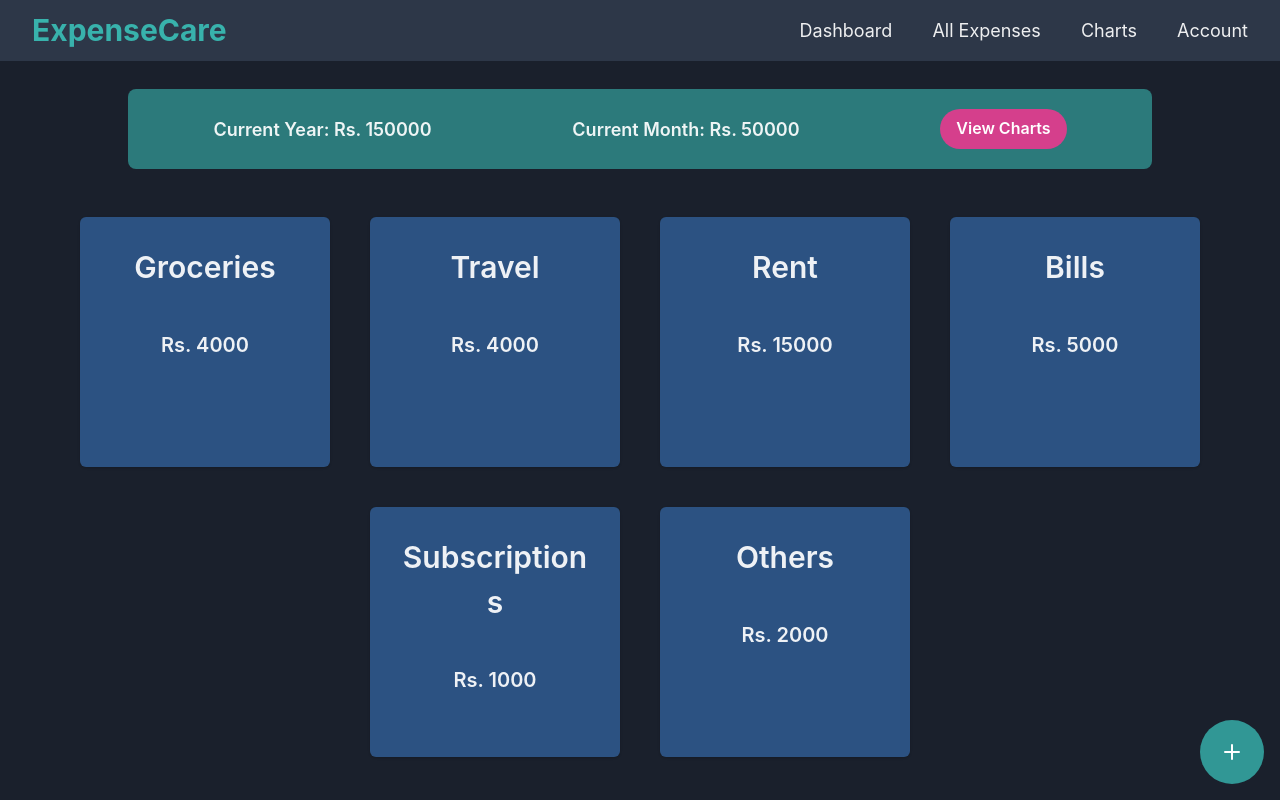
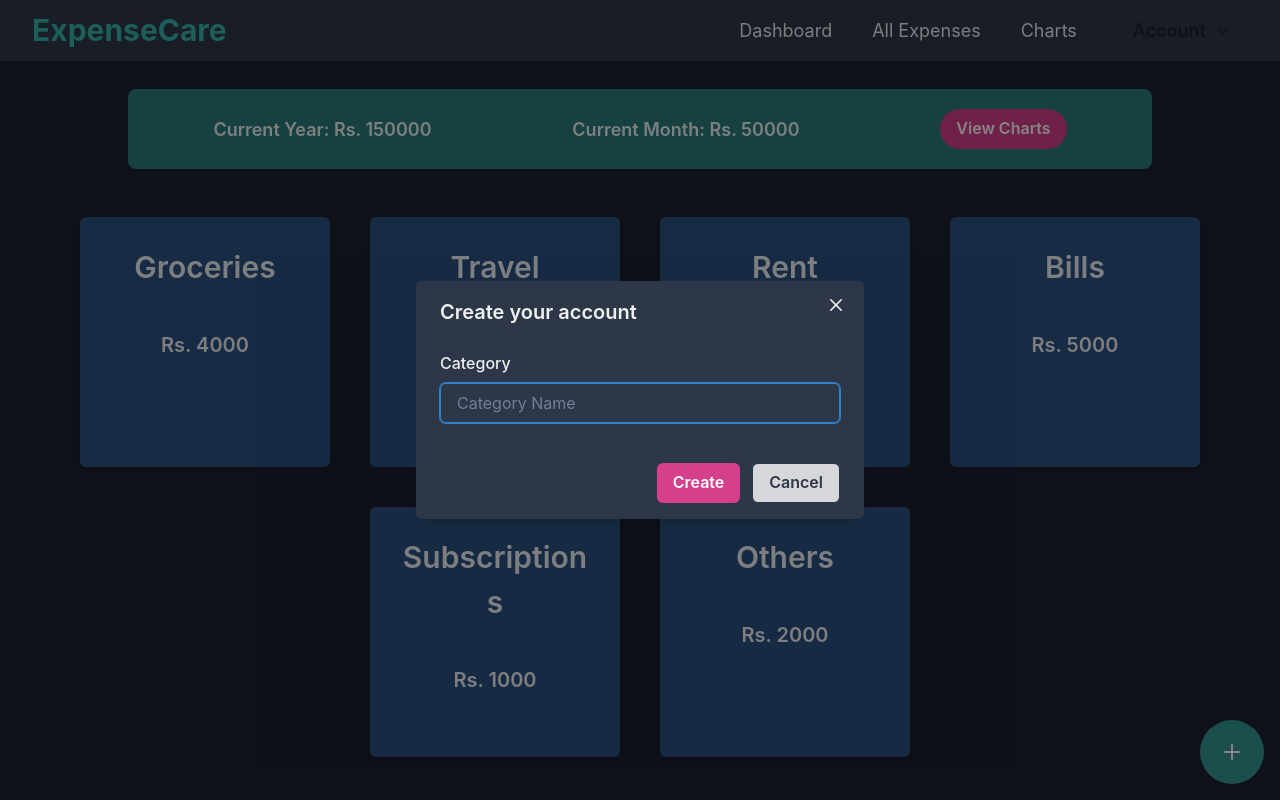
Before and after one commit to hareeshbabu82ns/ExpenseCare, a React (Vite) app: page /dashboard in a window 1280 px wide. Both pictures are taken after a click on the button 1232 px from the left and 752 px from the top of the page. Built offline with nearby package versions, Linux system fonts and the light colour scheme.

Commit message:
Add Category Button and Add Expense Button

```diff
--- /dev/null
+++ b/src/components/AddCategoryButton.jsx
@@ -0,0 +1,75 @@
+import { AddIcon } from "@chakra-ui/icons";
+import {
+  Button,
+  FormControl,
+  FormLabel,
+  IconButton,
+  Input,
+  Modal,
+  ModalBody,
+  ModalCloseButton,
+  ModalContent,
+  ModalFooter,
+  ModalHeader,
+  ModalOverlay,
+  useDisclosure,
+} from "@chakra-ui/react";
+import React, { useRef } from "react";
+
+function AddCategoryButton() {
+  const { isOpen, onOpen, onClose } = useDisclosure();
+
+  const initialRef = useRef(null);
+
+  return (
+    <>
+      <IconButton
+        rounded={"full"}
+        h={"4rem"}
+        w={"4rem"}
+        position={"fixed"}
+        bottom={"1rem"}
+        right={"1rem"}
+        colorScheme="teal"
+        onClick={onOpen}
+      >
+        <AddIcon />
+      </IconButton>
+      <Modal
+        initialFocusRef={initialRef}
+        isOpen={isOpen}
+        onClose={onClose}
+        isCentered
+      >
+        <ModalOverlay />
+        <ModalContent bgColor={"lightgray"}>
+          <ModalHeader>Create your account</ModalHeader>
+          <ModalCloseButton />
+          <ModalBody pb={6}>
+            <FormControl>
+              <FormLabel ref={initialRef}>Category</FormLabel>
+              <Input placeholder="Category Name" />
+            </FormControl>
+          </ModalBody>
+
+          <ModalFooter>
+            <Button colorScheme="pink" mr={3} onClick={onClose}>
+              Create
+            </Button>
+            <Button
+              border={"1px"}
+              color={"lightgray"}
+              bgColor={"whiteAlpha.800"}
+              onClick={onClose}
+              _hover={{ bgColor: "whiteAlpha.700" }}
+            >
+              Cancel
+            </Button>
+          </ModalFooter>
+        </ModalContent>
+      </Modal>
+    </>
+  );
+}
+
+export default AddCategoryButton;
--- /dev/null
+++ b/src/components/AddExpenseButton.jsx
@@ -0,0 +1,82 @@
+import {
+  Button,
+  FormControl,
+  FormLabel,
+  Input,
+  Modal,
+  ModalBody,
+  ModalCloseButton,
+  ModalContent,
+  ModalFooter,
+  ModalHeader,
+  ModalOverlay,
+  Textarea,
+  useDisclosure,
+} from "@chakra-ui/react";
+import React, { useRef } from "react";
+
+function AddExpenseButton({ hover, categoryName, setHover }) {
+  const { isOpen, onOpen, onClose } = useDisclosure();
+
+  const initialRef = useRef(null);
+
+  return (
+    <>
+      <Button
+        colorScheme="pink"
+        mx={"auto"}
+        w={"200px"}
+        display={hover ? "block" : "none"}
+        onClick={() => {
+          onOpen();
+          setHover(false);
+        }}
+      >
+        Add expense
+      </Button>
+      <Modal
+        initialFocusRef={initialRef}
+        isOpen={isOpen}
+        onClose={onClose}
+        isCentered
+      >
+        <ModalOverlay />
+        <ModalContent bgColor={"lightgray"}>
+          <ModalHeader>Add Expense to {categoryName}</ModalHeader>
+          <ModalCloseButton />
+          <ModalBody pb={6}>
+            <FormControl mb={2}>
+              <FormLabel ref={initialRef}>Expense</FormLabel>
+              <Input placeholder="Expense Name" />
+            </FormControl>
+            <FormControl mb={2}>
+              <FormLabel>Amount</FormLabel>
+              <Input placeholder="in Rs." />
+            </FormControl>
+            <FormControl mb={2}>
+              <FormLabel>Description (Optional)</FormLabel>
+              <Textarea placeholder="Type description here" />
+            </FormControl>
+          </ModalBody>
+
+          <ModalFooter>
+            <Button colorScheme="pink" mr={3} onClick={onClose}>
+              Create
+            </Button>
+            <Button
+              border={"1px"}
+              color={"lightgray"}
+              bgColor={"whiteAlpha.800"}
+              onClick={onClose}
+              _hover={{ bgColor: "whiteAlpha.700" }}
+            >
+              Cancel
+            </Button>
+          </ModalFooter>
+        </ModalContent>
+      </Modal>
+    </>
+  );
+}
+
+export default AddExpenseButton;
--- a/src/components/ExpenseCard.jsx
+++ b/src/components/ExpenseCard.jsx
@@ -9,6 +9,7 @@ import {
   useDisclosure,
 } from "@chakra-ui/react";
 import React, { useState } from "react";
+import AddExpenseButton from "./AddExpenseButton";
 
 function ExpenseCard({ name, totalExpense }) {
   const [hover, setHover] = useState(false);
@@ -16,7 +17,7 @@ function ExpenseCard({ name, totalExpense }) {
   return (
     <Card
       h={"250px"}
-      w={"250px"}
+      w={{ base: "300px", md: "250px" }}
       bgColor={"blue.700"}
       textAlign={"center"}
       color={"text"}
@@ -32,14 +33,11 @@ function ExpenseCard({ name, totalExpense }) {
         Rs. {totalExpense}
       </CardBody>
       <CardFooter>
-        <Button
-          colorScheme="pink"
-          mx={"auto"}
-          w={"200px"}
-          display={hover ? "block" : "none"}
-        >
-          Add expense
-        </Button>
+        <AddExpenseButton
+          hover={hover}
+          setHover={setHover}
+          categoryName={name}
+        />
       </CardFooter>
     </Card>
   );
--- a/src/components/Header.jsx
+++ b/src/components/Header.jsx
@@ -1,5 +1,6 @@
-import { HamburgerIcon } from "@chakra-ui/icons";
+import { ChevronDownIcon, HamburgerIcon } from "@chakra-ui/icons";
 import {
+  Button,
   Container,
   Flex,
   IconButton,
@@ -34,6 +35,7 @@ function Header() {
         gap={10}
         fontSize={"lg"}
         fontWeight={"normal"}
+        alignItems={"center"}
       >
         <Link as={RouteLink} to={"/dashboard"}>
           Dashboard
@@ -45,7 +47,16 @@ function Header() {
           Charts
         </Link>
         <Menu>
-          <MenuButton>Account</MenuButton>
+          <MenuButton
+            as={Button}
+            bg={"inherit"}
+            _hover={{ bg: "inherit" }}
+            rightIcon={<ChevronDownIcon />}
+            fontSize={"large"}
+            fontWeight={"semibold"}
+          >
+            Account
+          </MenuButton>
           <MenuList bgColor={"lightgray"}>
             <MenuItem bgColor={"lightgray"}>Profile</MenuItem>
             <MenuItem bgColor={"lightgray"}>Help</MenuItem>
--- a/src/components/PieChartCard.jsx
+++ /dev/null
@@ -1,37 +0,0 @@
-import React from "react";
-import {
-  Button,
-  Card,
-  CardBody,
-  CardFooter,
-  CardHeader,
-  Text,
-} from "@chakra-ui/react";
-
-function PieChartCard() {
-  return (
-    <Card
-      minW={"300px"}
-      w={"500px"}
-      mx={"auto"}
-      textAlign={"center"}
-      color={"text"}
-      bgColor={"teal.600"}
-    >
-      <CardHeader fontSize={"xl"} fontWeight={"semibold"}>
-        Current Total Expense
-      </CardHeader>
-      <CardBody fontSize={"large"} fontWeight={"semibold"}>
-        <Text>Year : Rs. 150000</Text>
-        <Text>Month : Rs. 25000</Text>
-      </CardBody>
-      {/* <CardFooter>
-        <Button colorScheme="pink" mx={"auto"}>
-          View Details
-        </Button>
-      </CardFooter> */}
-    </Card>
-  );
-}
-
-export default PieChartCard;
--- a/src/components/TotalExpenseAccordion.jsx
+++ /dev/null
@@ -1,43 +0,0 @@
-import {
-  Accordion,
-  AccordionButton,
-  AccordionIcon,
-  AccordionItem,
-  AccordionPanel,
-  Box,
-  Container,
-  Flex,
-  Text,
-} from "@chakra-ui/react";
-import React from "react";
-
-function TotalExpenseAccordion() {
-  return (
-    <Container w={"500px"} p={10}>
-      <Accordion
-        allowToggle
-        bgColor={"teal.600"}
-        mx={"auto"}
-        border={"none"}
-        rounded={"full"}
-      >
-        <AccordionItem>
-          <AccordionButton>
-            <Flex justifyContent={"space-around"}>
-              <Text>Current Year : Rs. 150000</Text>
-              <Text>Current Month : Rs. 25000</Text>
-            </Flex>
-            <AccordionIcon />
-          </AccordionButton>
-          <AccordionPanel>
-            Lorem ipsum dolor sit amet consectetur adipisicing elit. Nulla atque
-            velit dignissimos nam quis. Vero distinctio deleniti tenetur error
-            suscipit.
-          </AccordionPanel>
-        </AccordionItem>
-      </Accordion>
-    </Container>
-  );
-}
-
-export default TotalExpenseAccordion;
--- a/src/pages/Dashboard.jsx
+++ b/src/pages/Dashboard.jsx
@@ -5,9 +5,8 @@ import ExpenseCard from "../components/ExpenseCard";
 import { wrap } from "framer-motion";
 import { AddIcon } from "@chakra-ui/icons";
 import TotalExpenseCard from "../components/TotalExpenseCard";
-import PieChartCard from "../components/PieChartCard";
-import TotalExpenseAccordion from "../components/TotalExpenseAccordion";
 import { Wrap, WrapItem } from "@chakra-ui/react";
+import AddCategoryButton from "../components/AddCategoryButton";
 const categories = [
   { name: "Groceries", totalExpense: 4000 },
   { name: "Travel", totalExpense: 4000 },
@@ -21,10 +20,6 @@ function Dashboard() {
   return (
     <Flex flexDir={"column"} gap={2}>
       <Header />
-      {/* <Flex gap={10} flexDir={{ base: "column", md: "row" }}>
-        <TotalExpenseCard />
-        <PieChartCard />
-      </Flex> */}
       <TotalExpenseCard />
       <Flex
         flexWrap={"wrap"}
@@ -35,22 +30,13 @@ function Dashboard() {
       >
         {categories.map((category) => (
           <ExpenseCard
+            key={category.name}
             name={category.name}
             totalExpense={category.totalExpense}
           />
         ))}
       </Flex>
-      <IconButton
-        rounded={"full"}
-        h={"4rem"}
-        w={"4rem"}
-        position={"fixed"}
-        bottom={"1rem"}
-        right={"1rem"}
-        colorScheme="teal"
-      >
-        <AddIcon />
-      </IconButton>
+      <AddCategoryButton />
     </Flex>
   );
 }
```
